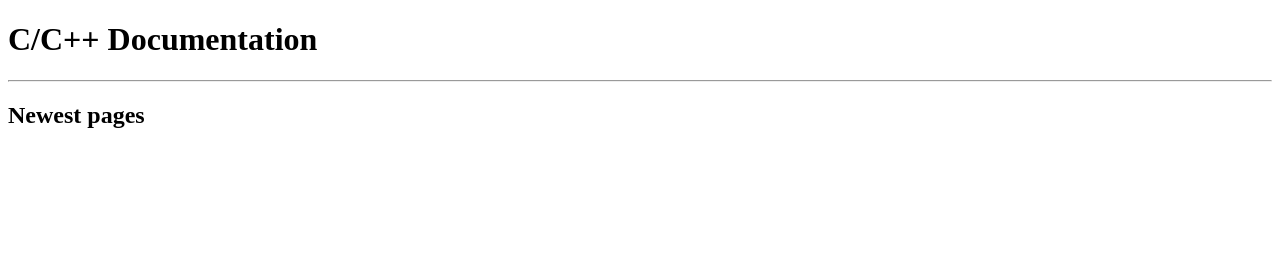
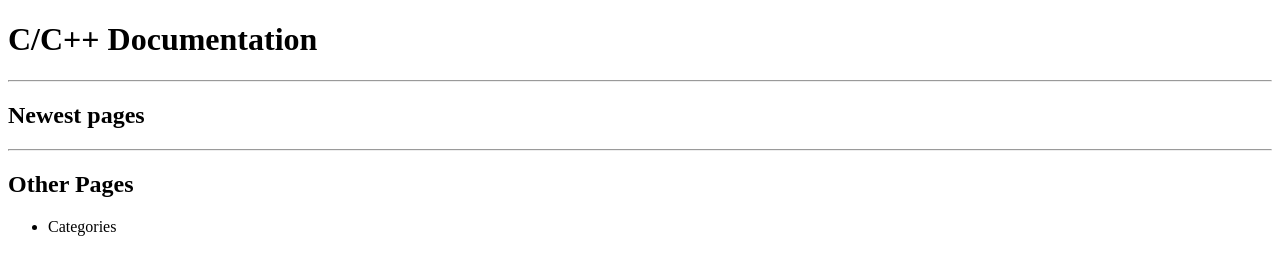
Before and after one commit to GeographicalStudio/ccppdoc, a plain HTML site: page index.html in a window 1280 px wide. Drawn offline with Linux system fonts and the light colour scheme.

Commit message:
Update index.html

```diff
--- a/index.html
+++ b/index.html
@@ -7,5 +7,10 @@
     <h1>C/C++ Documentation</h1>
     <hr>
     <h2>Newest pages</h2>
+    <hr>
+    <h2>Other Pages</h2>
+    <ul>
+      <li><a>Categories</a></li>
+    </ul>
   </body>
 </html>
```
